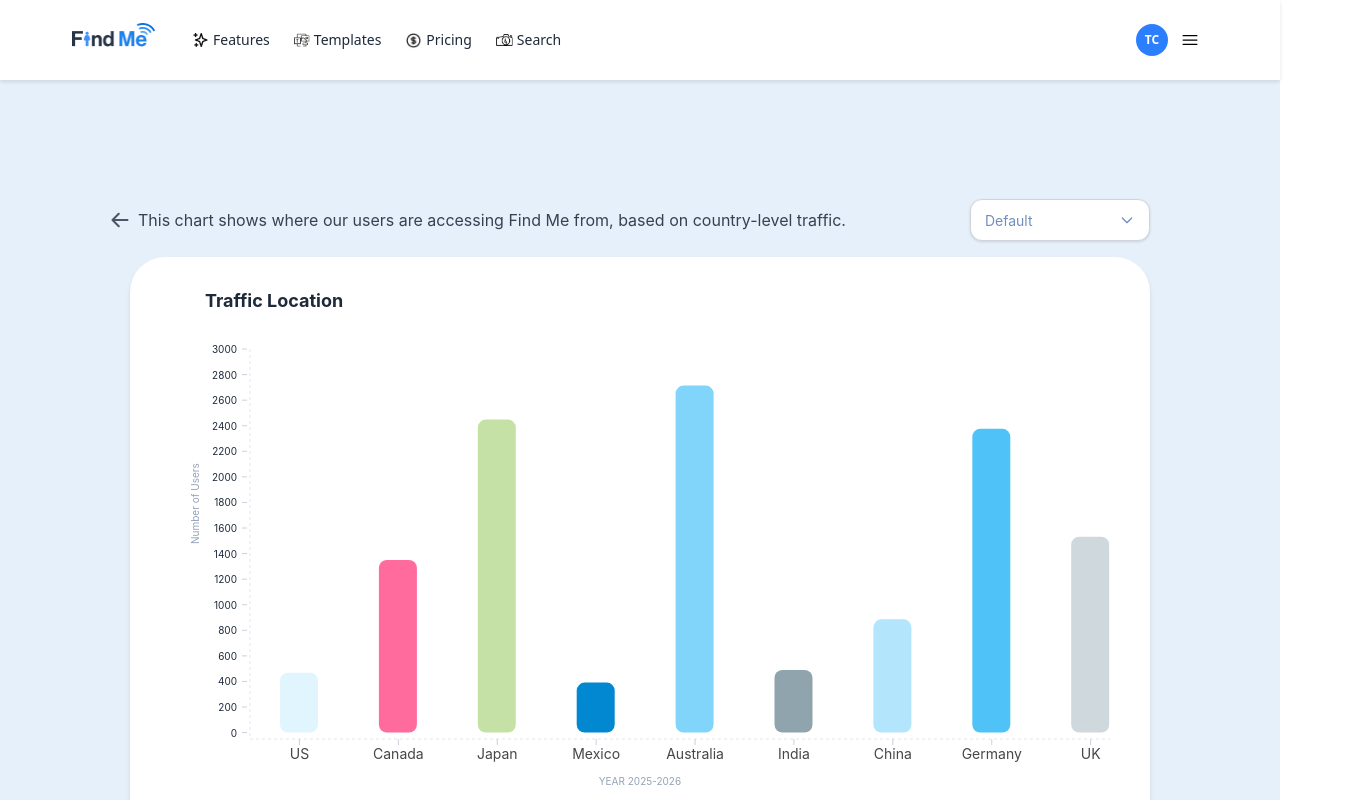
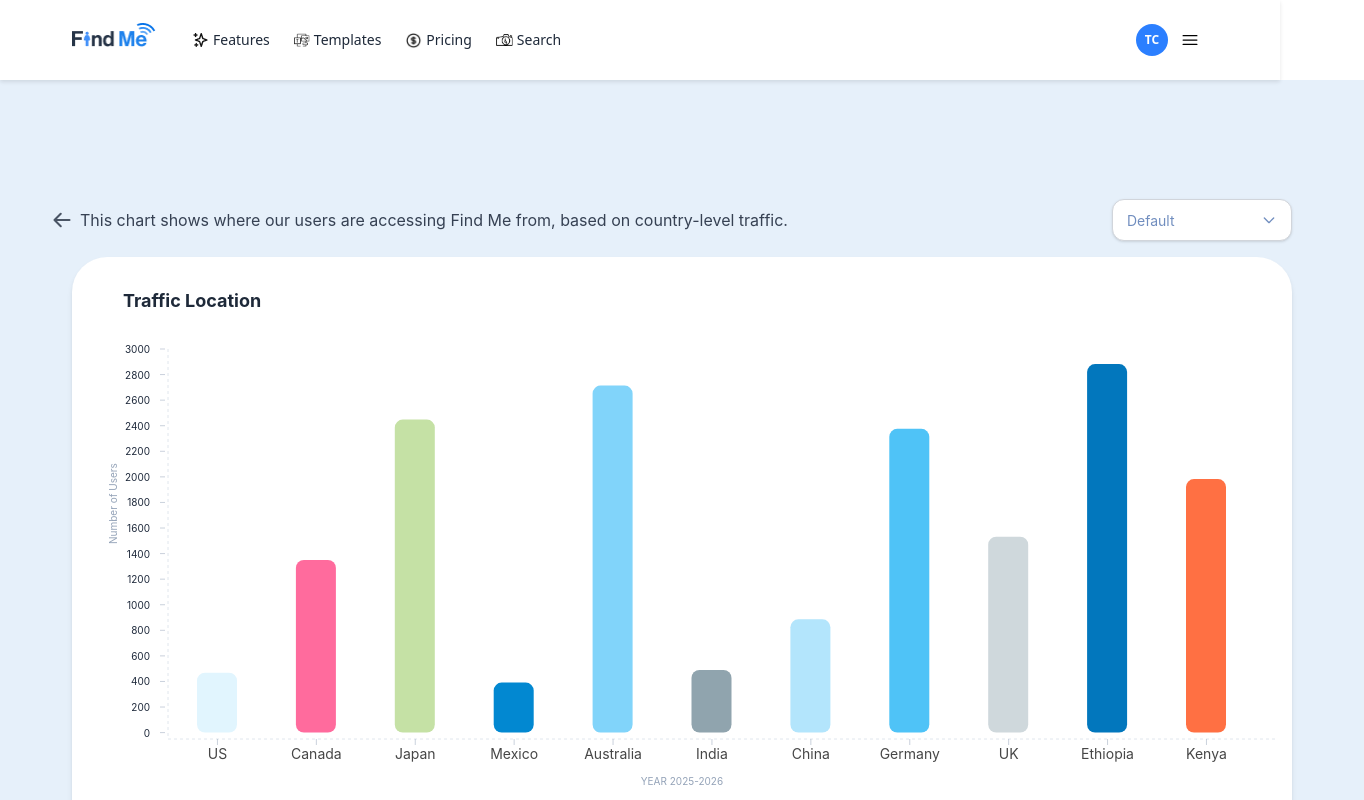
Before and after one commit to venkatesh2100/findme, a Next.js app: page /traffic-report in a window 1280 px wide. Shown: the top 800 px of the page, 1364 px wide, since content can reach past the window. Built offline with nearby package versions, Linux system fonts and the light colour scheme.

Commit message:
feat: tweaks made to the properties of the graph

```diff
--- a/src/componets/admin/trafficReport.tsx
+++ b/src/componets/admin/trafficReport.tsx
@@ -94,7 +94,7 @@ const CustomYAxisTick = ({ x, y, payload }: YAxisTickProps) => {
       <text
         x={0}
         y={0}
-        dx={-5}
+        dx={-10}
         dy={4}
         textAnchor="end"
         fill="#1e293b"
@@ -249,13 +249,13 @@ export default function TrafficReport({ data }: { data?: { country: string; valu
   };
 
   const trafficData = getFilteredData();
-  const containerWidth = 1000;
-  const chartContentWidth = Math.max(1000, trafficData.length * 100);
+  const containerWidth = 1200;
+  const chartContentWidth = Math.max(1200, trafficData.length * 100);
 
   return (
-    <div className="w-full mx-auto px-4 sm:px-6 lg:px-8 xl:px-10" style={{ maxWidth: "1100px" }}>
+    <div className="w-full mx-auto px-4 sm:px-6 lg:px-8 xl:px-10" style={{ maxWidth: "1300px" }}>
       {/* Header */}
-      <div className="mx-auto px-4 sm:px-6 lg:px-8 xl:px-10" style={{ maxWidth: "1100px" }}>
+      <div className="mx-auto px-4 sm:px-6 lg:px-8 xl:px-10" style={{ maxWidth: "1300px" }}>
         <div className="mb-4 flex flex-col sm:flex-row items-start sm:items-center justify-between gap-4">
           <div className="flex items-center gap-2" style={{ marginLeft: "-60px" }}>
             <button
@@ -277,7 +277,7 @@ export default function TrafficReport({ data }: { data?: { country: string; valu
       </div>
 
       {/* Chart Box */}
-      <div className="bg-white shadow-md rounded-[35px] mx-auto px-4 sm:px-6 lg:px-8 xl:px-10 py-5 sm:py-6 lg:py-8" style={{ maxWidth: "1100px" }}>
+      <div className="bg-white shadow-md rounded-[35px] mx-auto px-1 sm:px-2 lg:px-3 xl:px-4 py-5 sm:py-6 lg:py-8" style={{ maxWidth: "1300px" }}>
         <div className="mb-4">
           <h2 className="text-2xl font-bold text-gray-800" style={{ fontFamily: "Inter", fontSize: "18px", marginLeft: "35px" }}>
             Traffic Location
@@ -288,7 +288,7 @@ export default function TrafficReport({ data }: { data?: { country: string; valu
         <div className="w-full lg:w-auto" style={{ position: "relative", maxWidth: `${containerWidth}px`, margin: "0 auto" }}>
           {/* Scrollable chart container */}
           <div
-            className="overflow-x-auto overflow-y-visible hide-scrollbar-arrows w-full lg:w-auto"
+            className="overflow-x-auto overflow-y-hidden hide-scrollbar-arrows w-full lg:w-auto"
             style={{
               width: "100%",
               maxWidth: `${containerWidth}px`,
@@ -379,6 +379,7 @@ export default function TrafficReport({ data }: { data?: { country: string; valu
                     />
                     <Bar
                       dataKey="value"
+                      barSize={40}
                       radius={[8, 8, 8, 8]}
                       onMouseMove={(barData, index) => {
                         setActiveIndex(index);
```
